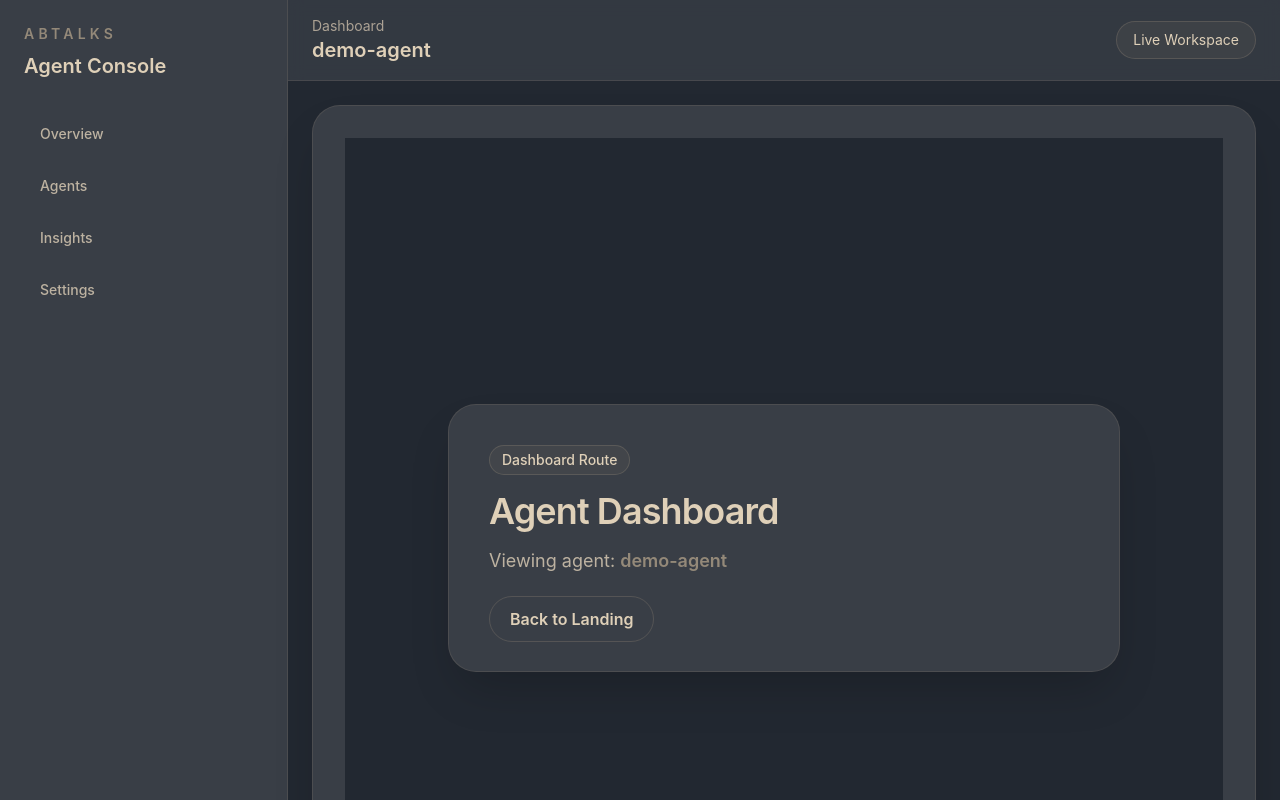
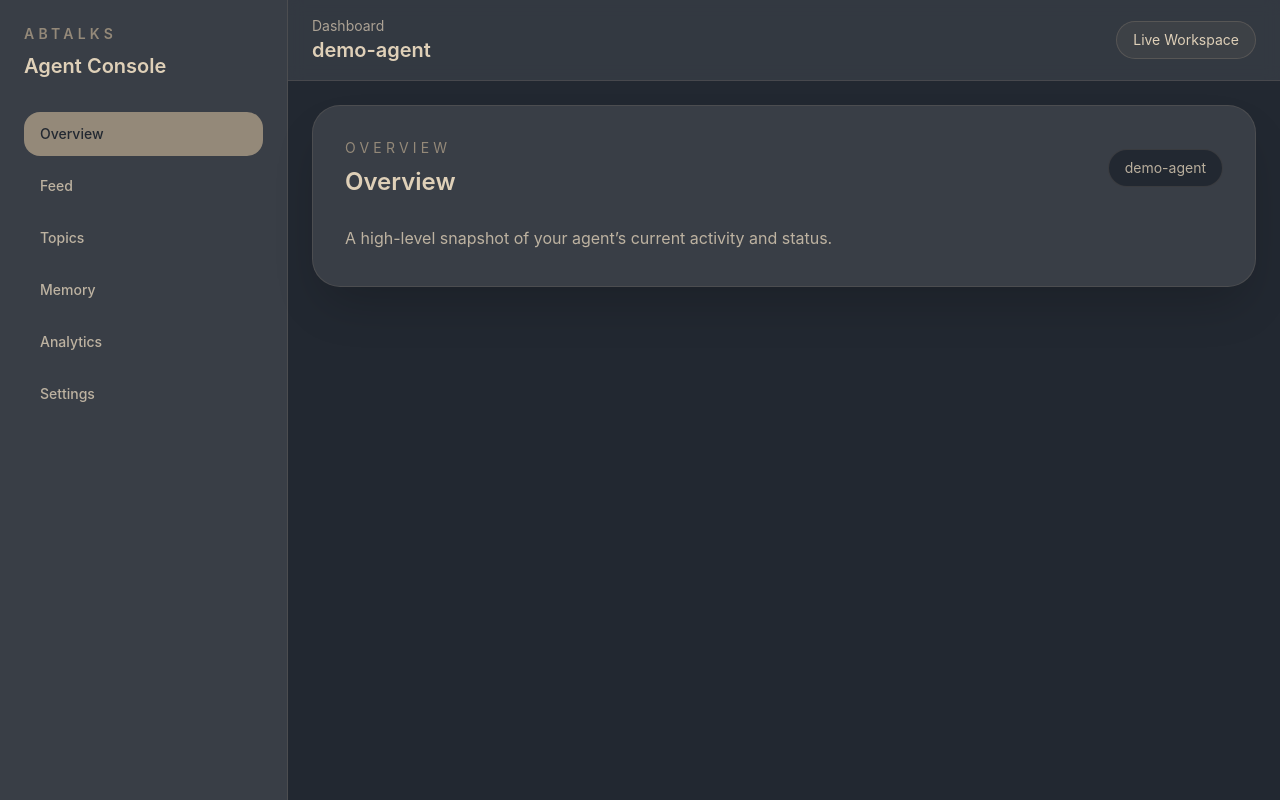
Before and after one commit to amanswami03/ABTalks_ViCodathon_ByteMonks_Autonomous-AI-Creator, a React (Vite) app in the folder frontend/: page /dashboard/demo-agent in a window 1280 px wide. Shown: the top 800 px of the page. Built offline with nearby package versions, Linux system fonts and the light colour scheme.

Commit message:
feat: create dashboard shell

```diff
--- a/frontend/src/layouts/DashboardLayout.jsx
+++ b/frontend/src/layouts/DashboardLayout.jsx
@@ -1,9 +1,40 @@
-import { Outlet, Link, useParams } from 'react-router-dom';
+import { useState } from 'react';
+import { useParams } from 'react-router-dom';
 
-const navItems = ['Overview', 'Agents', 'Insights', 'Settings'];
+const navItems = ['Overview', 'Feed', 'Topics', 'Memory', 'Analytics', 'Settings'];
+
+const sectionContent = {
+  Overview: {
+    title: 'Overview',
+    description: 'A high-level snapshot of your agent’s current activity and status.',
+  },
+  Feed: {
+    title: 'Feed',
+    description: 'Recent updates, prompts, and interactions will appear here.',
+  },
+  Topics: {
+    title: 'Topics',
+    description: 'Curated themes and conversation clusters will be managed here.',
+  },
+  Memory: {
+    title: 'Memory',
+    description: 'Persistent context and learned details will be shown here.',
+  },
+  Analytics: {
+    title: 'Analytics',
+    description: 'Performance trends and engagement metrics will be visualized here.',
+  },
+  Settings: {
+    title: 'Settings',
+    description: 'Agent preferences, permissions, and workspace configuration will live here.',
+  },
+};
 
 export default function DashboardLayout() {
   const { agentId } = useParams();
+  const [activeSection, setActiveSection] = useState('Overview');
+
+  const activeContent = sectionContent[activeSection];
 
   return (
     <div className="min-h-screen bg-[#222831] text-[#DFD0B8]">
@@ -16,13 +47,18 @@ export default function DashboardLayout() {
 
           <nav className="space-y-2">
             {navItems.map((item) => (
-              <Link
+              <button
                 key={item}
-                to="#"
-                className="flex items-center rounded-2xl px-4 py-3 text-sm font-medium text-[#DFD0B8]/80 transition hover:bg-[#222831] hover:text-[#DFD0B8]"
+                type="button"
+                onClick={() => setActiveSection(item)}
+                className={`flex w-full items-center rounded-2xl px-4 py-3 text-left text-sm font-medium transition ${
+                  activeSection === item
+                    ? 'bg-[#948979] text-[#222831]'
+                    : 'text-[#DFD0B8]/80 hover:bg-[#222831] hover:text-[#DFD0B8]'
+                }`}
               >
                 {item}
-              </Link>
+              </button>
             ))}
           </nav>
         </aside>
@@ -42,7 +78,17 @@ export default function DashboardLayout() {
 
           <main className="p-6">
             <div className="rounded-[28px] border border-[#948979]/20 bg-[#393E46] p-8 shadow-2xl shadow-black/20">
-              <Outlet />
+              <div className="mb-6 flex items-center justify-between">
+                <div>
+                  <p className="text-sm uppercase tracking-[0.3em] text-[#948979]">{activeContent.title}</p>
+                  <h2 className="mt-2 text-2xl font-semibold text-[#DFD0B8]">{activeContent.title}</h2>
+                </div>
+                <div className="rounded-full border border-[#948979]/20 bg-[#222831] px-4 py-2 text-sm text-[#DFD0B8]/80">
+                  {agentId || 'demo-agent'}
+                </div>
+              </div>
+
+              <p className="max-w-2xl text-base leading-8 text-[#DFD0B8]/80">{activeContent.description}</p>
             </div>
           </main>
         </div>
```
Also changed, not shown: 1 other file (tests, documents, lock files or other folders).
